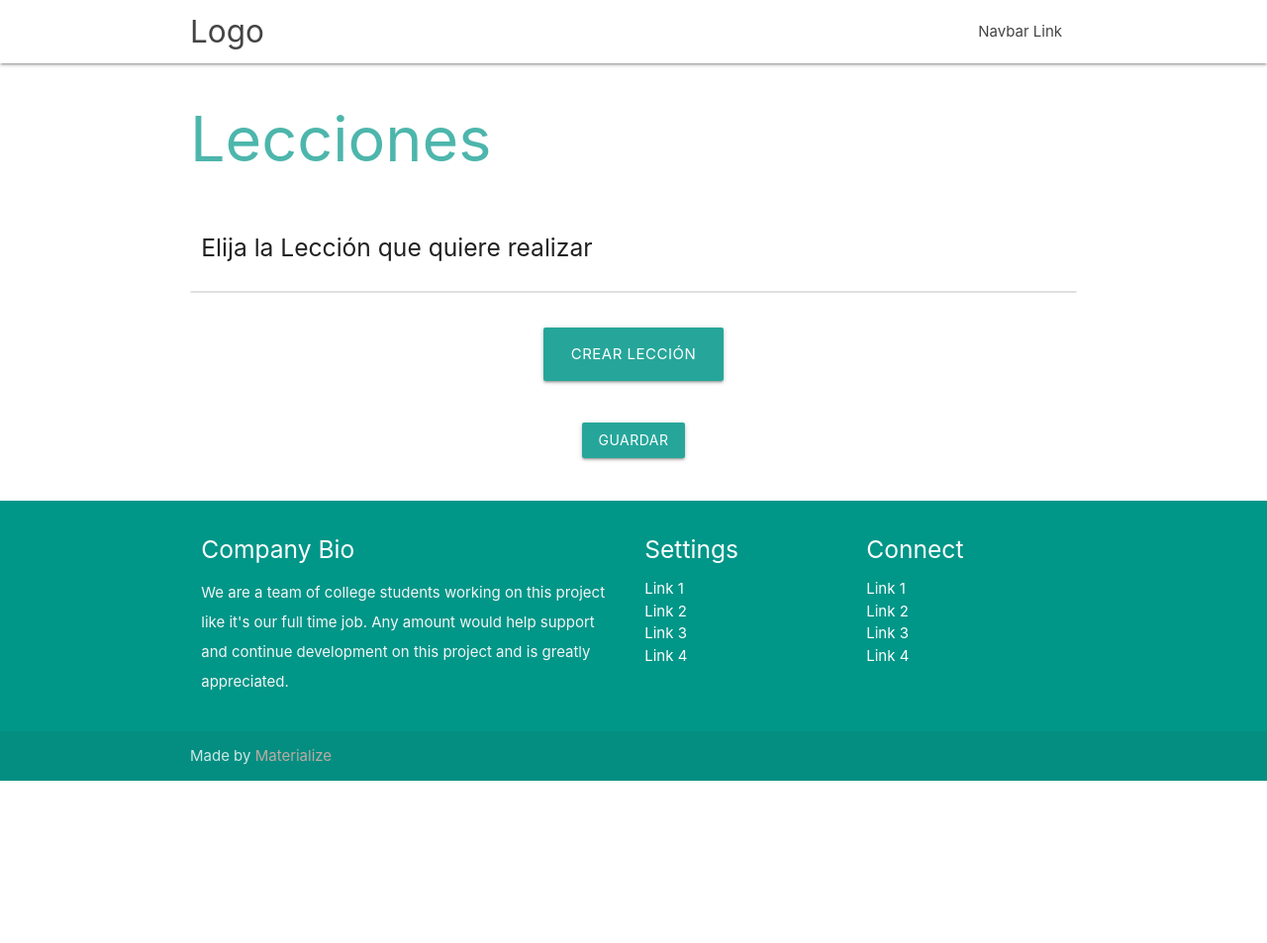
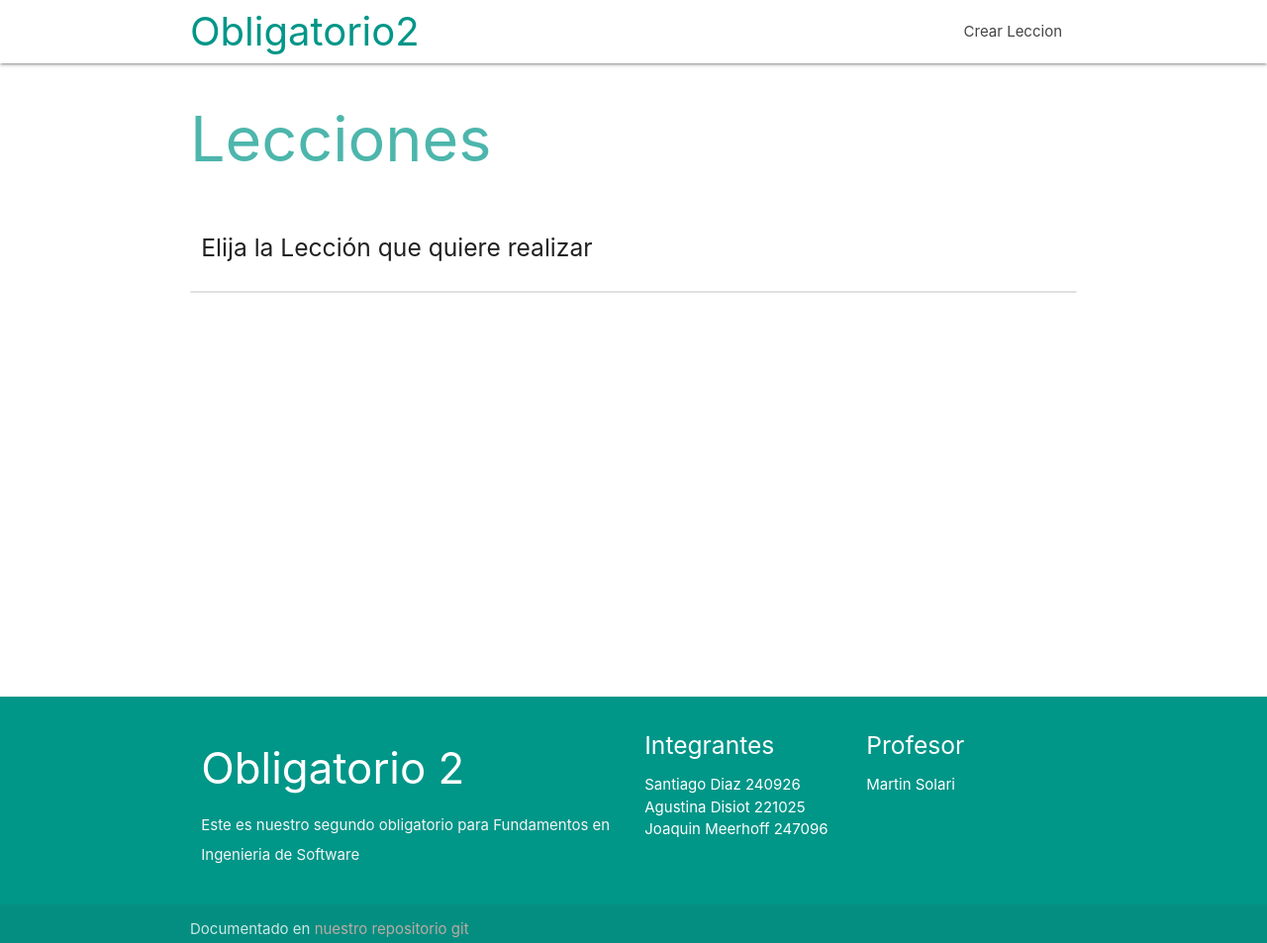
Before and after one commit to agustinadisiot/FIS-MusicForKids, a website: page src/scenes/mostrarLecciones.html in a window 1280 px wide. Shown: the whole page at 99% size. Before the commit the page ends 800 px from the top, so only its background shows below. Drawn offline with nearby package versions, Linux system fonts and the light colour scheme.

Commit message:
Agregue el footer a mostrar leccion y arregle otros detalles de la pagina

```diff
--- a/src/interface/mostrarLecciones.js
+++ b/src/interface/mostrarLecciones.js
@@ -82,8 +82,9 @@ function crearLi(lec, pos) {
 function crearBoton(pos) {
   let boton = document.createElement("a");
   boton.className = "secondary-content";
+  boton.href = "#";
   let icono = document.createElement("i");
-  icono.className = "material-icons";
+  icono.className = "material-icons medium";
   icono.innerHTML = "play_arrow";
 
   boton.setAttribute("onclick", "elegirLeccion(" + pos + ")");
--- a/src/scenes/mostrarLecciones.html
+++ b/src/scenes/mostrarLecciones.html
@@ -25,22 +25,25 @@
 </head>
 
 <body>
+  <!-- Nav -->
   <nav class="white" role="navigation">
     <div class="nav-wrapper container">
-      <a id="logo-container" href="#" class="brand-logo">Logo</a>
+
+      <a id="logo-container" href="../../index.html" class="tituloNav teal-text">Obligatorio2</a>
       <ul class="right hide-on-med-and-down">
-        <li><a href="#">Navbar Link</a></li>
+
+        <li><a href="./crearLeccion.html">Crear Leccion</a></li>
       </ul>
 
       <ul id="nav-mobile" class="sidenav">
-        <li><a href="#">Navbar Link</a></li>
+        <li><a href="./crearLeccion.html">Realizar Leccion</a></li>
       </ul>
       <a href="#" data-target="nav-mobile" class="sidenav-trigger"><i class="material-icons">menu</i></a>
     </div>
   </nav>
 
-
-
+  <!-- Main -->
+  <main>
     <div class="container">
       <div class="row">
         <h1 class="header left teal-text text-lighten-2">Lecciones</h1>
@@ -53,66 +56,41 @@
       <div class="row">
         <ul class="collection" id="divListaLecciones">
         </ul>
-
-
-
-    </div>
-
-
-  </div>
-
-  <div class="container">
-    <div class="row center">
-      <a href="./crearLeccion.html" id="botonCrearLeccion" class="btn-large waves-effect waves-light teal lighten-1">
-        Crear Lección
-      </a>
-      <br><br>
       </div>
     </div>
 
-  <div class="container">
-    <div class="row center">
-      <a id="botonGuardar" class="btn waves-effect waves-light teal lighten-1">
-        Guardar
-      </a>
-      <br><br>
-    </div>
-  </div>
+  </main>
 
+  <!-- Footer -->
   <footer class="page-footer teal">
     <div class="container">
       <div class="row">
         <div class="col l6 s12">
-          <h5 class="white-text">Company Bio</h5>
-          <p class="grey-text text-lighten-4">We are a team of college students working on this project like it's our
-            full time job. Any amount would help support and continue development on this project and is greatly
-            appreciated.</p>
-
-
+          <h3 class="white-text">Obligatorio 2</h3>
+          <p class="grey-text text-lighten-4">Este es nuestro segundo obligatorio para Fundamentos en Ingenieria de
+            Software</p>
         </div>
         <div class="col l3 s12">
-          <h5 class="white-text">Settings</h5>
+          <h5 class="white-text">Integrantes</h5>
           <ul>
-            <li><a class="white-text" href="#!">Link 1</a></li>
-            <li><a class="white-text" href="#!">Link 2</a></li>
-            <li><a class="white-text" href="#!">Link 3</a></li>
-            <li><a class="white-text" href="#!">Link 4</a></li>
+            <li><a class="white-text">Santiago Diaz 240926</a></li>
+            <li><a class="white-text">Agustina Disiot 221025</a></li>
+            <li><a class="white-text">Joaquin Meerhoff 247096</a></li>
           </ul>
         </div>
         <div class="col l3 s12">
-          <h5 class="white-text">Connect</h5>
+          <h5 class="white-text">Profesor </h5>
           <ul>
-            <li><a class="white-text" href="#!">Link 1</a></li>
-            <li><a class="white-text" href="#!">Link 2</a></li>
-            <li><a class="white-text" href="#!">Link 3</a></li>
-            <li><a class="white-text" href="#!">Link 4</a></li>
+            <li><a class="white-text">Martin Solari</a>
+            </li>
           </ul>
         </div>
       </div>
     </div>
     <div class="footer-copyright">
       <div class="container">
-        Made by <a class="brown-text text-lighten-3" href="http://materializecss.com">Materialize</a>
+        Documentado en <a class="brown-text text-lighten-3"
+          href="https://github.com/ORT-FIS-202008/ob2-diaz-disiot-meerhoff-1">nuestro repositorio git</a>
       </div>
     </div>
   </footer>
--- a/src/styles/estilosInterfaz.css
+++ b/src/styles/estilosInterfaz.css
@@ -37,7 +37,7 @@
 /* Todo lo que este adentro del main */
 main{
   display: flex;
-  min-height: 50vh;
+  min-height: 80vh;
   flex-direction: column;
 }
 
```
Also changed, not shown: index.html (+7 -2 lines), src/scenes/crearLeccion.html (+7 -4 lines), src/scenes/realizarLeccion.html (+13 -9 lines). Lines whose indentation alone changed are shown as unchanged.
